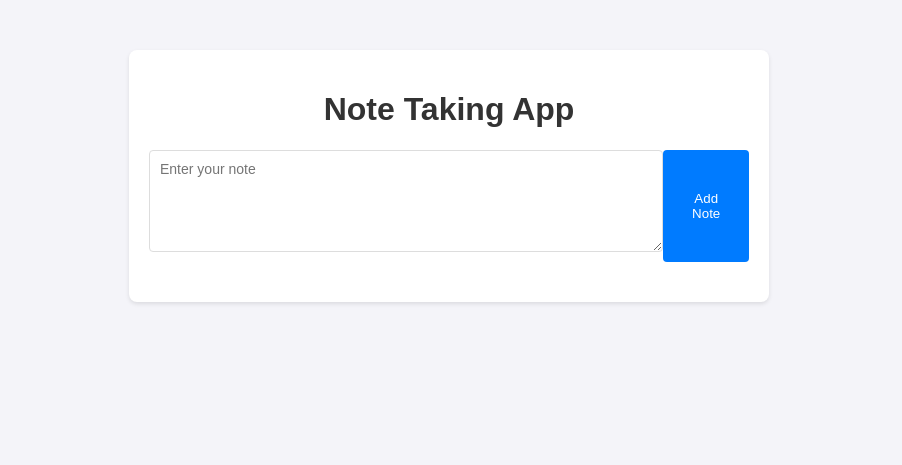
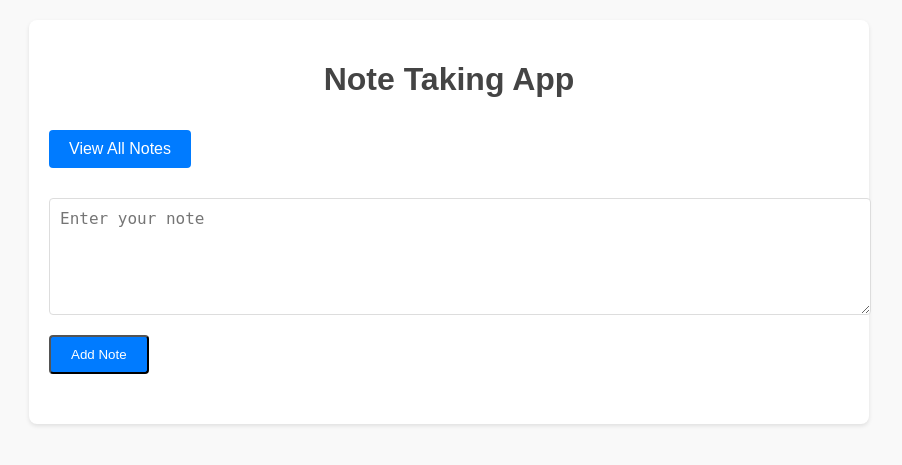
Before and after one commit to stoyse/notes, a Flask app: page / in a window 1280 px wide. Shown: the top 465 px of the page, without its empty margins (191-1093 px from the left). Run offline with Flask 3, Linux system fonts and the light colour scheme; data that the repository does not hold is empty.

Commit message:
??? ich weiß nicthmehr

```diff
--- a/app.py
+++ b/app.py
@@ -1,22 +1,62 @@
 from flask import Flask, render_template, request, redirect, url_for
 import markdown
+import sqlite3
 
 app = Flask(__name__)
 
-# In-memory storage for notes
-notes = []
+# Database initialization
+def init_db():
+    with sqlite3.connect('notes.db') as conn:
+        cursor = conn.cursor()
+        cursor.execute('''
+            CREATE TABLE IF NOT EXISTS notes (
+                id INTEGER PRIMARY KEY AUTOINCREMENT,
+                content TEXT NOT NULL
+            )
+        ''')
+        conn.commit()
+
+# Fetch all notes from the database
+def get_all_notes():
+    with sqlite3.connect('notes.db') as conn:
+        cursor = conn.cursor()
+        cursor.execute('SELECT id, content FROM notes')
+        return cursor.fetchall()
+
+# Fetch a single note by ID
+def get_note_by_id(note_id):
+    with sqlite3.connect('notes.db') as conn:
+        cursor = conn.cursor()
+        cursor.execute('SELECT content FROM notes WHERE id = ?', (note_id,))
+        return cursor.fetchone()
+
+# Add a new note to the database
+def add_note_to_db(content):
+    with sqlite3.connect('notes.db') as conn:
+        cursor = conn.cursor()
+        cursor.execute('INSERT INTO notes (content) VALUES (?)', (content,))
+        conn.commit()
+
+# Delete a note by ID
+def delete_note_from_db(note_id):
+    with sqlite3.connect('notes.db') as conn:
+        cursor = conn.cursor()
+        cursor.execute('DELETE FROM notes WHERE id = ?', (note_id,))
+        conn.commit()
 
 @app.route('/')
 def index():
+    # Fetch notes from the database
+    notes = get_all_notes()
     # Convert each note to HTML using Markdown
-    formatted_notes = [markdown.markdown(note) for note in notes]
+    formatted_notes = [markdown.markdown(note[1]) for note in notes]
     # Generate previews (truncate to 100 characters and format as Markdown)
     previews = [
-        markdown.markdown(note[:100] + ("..." if len(note) > 100 else ""))
+        markdown.markdown(note[1][:100] + ("..." if len(note[1]) > 100 else ""))
         for note in notes
     ]
-    # Zip previews with their indices
-    preview_data = list(zip(previews, range(len(notes))))
+    # Zip previews with their IDs
+    preview_data = list(zip(previews, [note[0] for note in notes]))
     return render_template('index.html', notes=formatted_notes, preview_data=preview_data)
 
 @app.route('/add', methods=['POST'])
@@ -26,21 +66,31 @@ def add_note():
         # Split the input into multiple blocks by any newline
         blocks = [block.strip() for block in note.splitlines() if block.strip()]
         print("Split blocks:", blocks)  # Debugging: Check the split blocks
-        notes.extend(blocks)  # Add each block as a separate note
+        for block in blocks:
+            add_note_to_db(block)  # Add each block as a separate note
     return redirect(url_for('index'))
 
 @app.route('/delete/<int:note_id>')
 def delete_note(note_id):
-    if 0 <= note_id < len(notes):
-        notes.pop(note_id)
+    delete_note_from_db(note_id)
     return redirect(url_for('index'))
 
 @app.route('/note/<int:note_id>')
 def view_note(note_id):
-    if 0 <= note_id < len(notes):
-        note_content = markdown.markdown(notes[note_id])  # Convert the note to HTML
+    note = get_note_by_id(note_id)
+    if note:
+        note_content = markdown.markdown(note[0])  # Convert the note to HTML
         return render_template('note.html', note=note_content, note_id=note_id)
     return redirect(url_for('index'))
 
+@app.route('/all_notes')
+def all_notes():
+    # Fetch all notes from the database
+    notes = get_all_notes()
+    # Convert note content to HTML using Markdown
+    formatted_notes = [(note[0], markdown.markdown(note[1])) for note in notes]
+    return render_template('all_notes.html', notes=formatted_notes)
+
 if __name__ == '__main__':
+    init_db()
     app.run(debug=True)
--- a/static/styles.css
+++ b/static/styles.css
@@ -1,101 +1,93 @@
 body {
     font-family: Arial, sans-serif;
-    background-color: #f4f4f9;
     margin: 0;
     padding: 0;
+    background-color: #f9f9f9;
+    color: #333;
 }
 
 .container {
-    max-width: 600px;
-    margin: 50px auto;
+    max-width: 800px;
+    margin: 20px auto;
+    padding: 20px;
     background: #fff;
-    padding: 20px;
     border-radius: 8px;
     box-shadow: 0 2px 4px rgba(0, 0, 0, 0.1);
 }
 
 h1 {
     text-align: center;
-    color: #333;
+    color: #444;
 }
 
-form {
-    display: flex;
-    justify-content: space-between;
-    margin-bottom: 20px;
+.notes-table {
+    width: 100%;
+    border-collapse: collapse;
+    margin: 20px 0;
 }
 
-input[type="text"] {
-    flex: 1;
+.notes-table th, .notes-table td {
+    border: 1px solid #ddd;
+    padding: 8px;
+    text-align: left;
+}
+
+.notes-table th {
+    background-color: #f4f4f4;
+    font-weight: bold;
+}
+
+.notes-table tr:nth-child(even) {
+    background-color: #f9f9f9;
+}
+
+.notes-table tr:hover {
+    background-color: #f1f1f1;
+}
+
+.button {
+    display: inline-block;
+    padding: 10px 20px;
+    margin: 10px 0;
+    background-color: #007BFF;
+    color: #fff;
+    text-decoration: none;
+    border-radius: 4px;
+    text-align: center;
+}
+
+.button:hover {
+    background-color: #0056b3;
+}
+
+.notes-list {
+    margin: 20px 0;
+}
+
+.note-item {
     padding: 10px;
+    margin-bottom: 10px;
+    background-color: #f4f4f4;
     border: 1px solid #ddd;
     border-radius: 4px;
 }
 
-button {
-    padding: 10px 20px;
-    background-color: #007BFF;
-    color: white;
-    border: none;
-    border-radius: 4px;
-    cursor: pointer;
+.note-form {
+    margin: 20px 0;
+    display: flex;
+    flex-direction: column;
 }
 
-button:hover {
-    background-color: #0056b3;
+.note-form textarea {
+    width: 100%;
+    padding: 10px;
+    margin-bottom: 10px;
+    border: 1px solid #ddd;
+    border-radius: 4px;
+    font-size: 16px;
+    resize: vertical;
 }
 
-ul {
-    list-style: none;
-    padding: 0;
+.note-form .button {
+    align-self: flex-start;
 }
-
-li {
-    display: flex;
-    justify-content: space-between;
-    padding: 10px;
-    border-bottom: 1px solid #ddd;
-}
-
-.delete-btn {
-    color: red;
-    text-decoration: none;
-}
-
-.delete-btn:hover {
-    text-decoration: underline;
-}
-
-.note-content {
-    padding: 10px;
-    background-color: #f9f9f9;
-    border-radius: 4px;
-    margin-bottom: 10px;
-    font-family: 'Courier New', Courier, monospace;
-    white-space: pre-wrap;
-}
-
-textarea {
-    width: 100%;
-    padding: 10px;
-    border: 1px solid #ddd;
-    border-radius: 4px;
-    resize: vertical;
-    font-family: Arial, sans-serif;
-    font-size: 14px;
-    margin-bottom: 10px;
-}
-
-.back-btn {
-    display: inline-block;
-    margin-top: 20px;
-    padding: 10px 20px;
-    background-color: #007BFF;
-    color: white;
-    text-decoration: none;
-    border-radius: 4px;
-}
-
-.back-btn:hover {
-    background-color: #0056b3;
-}
--- a/templates/index.html
+++ b/templates/index.html
@@ -9,22 +9,13 @@
 <body>
     <div class="container">
         <h1>Note Taking App</h1>
-        <form action="/add" method="post">
+        <div class="actions">
+            <a class="button" href="{{ url_for('all_notes') }}">View All Notes</a>
+        </div>
+        <form action="/add" method="post" class="note-form">
             <textarea name="note" placeholder="Enter your note" rows="5" required></textarea>
-            <button type="submit">Add Note</button>
+            <button type="submit" class="button">Add Note</button>
         </form>
-        <ul>
-            {% for preview, note_id in preview_data %}
-                <li>
-                    <div class="note-content">
-                        <a href="{{ url_for('view_note', note_id=note_id) }}">
-                            {{ preview|safe }}
-                        </a>
-                    </div>
-                    <a href="/delete/{{ note_id }}" class="delete-btn">Delete</a>
-                </li>
-            {% endfor %}
-        </ul>
     </div>
 </body>
 </html>
```
Also changed, not shown: templates/all_notes.html (added, +22 -0 lines), 1 other file.
